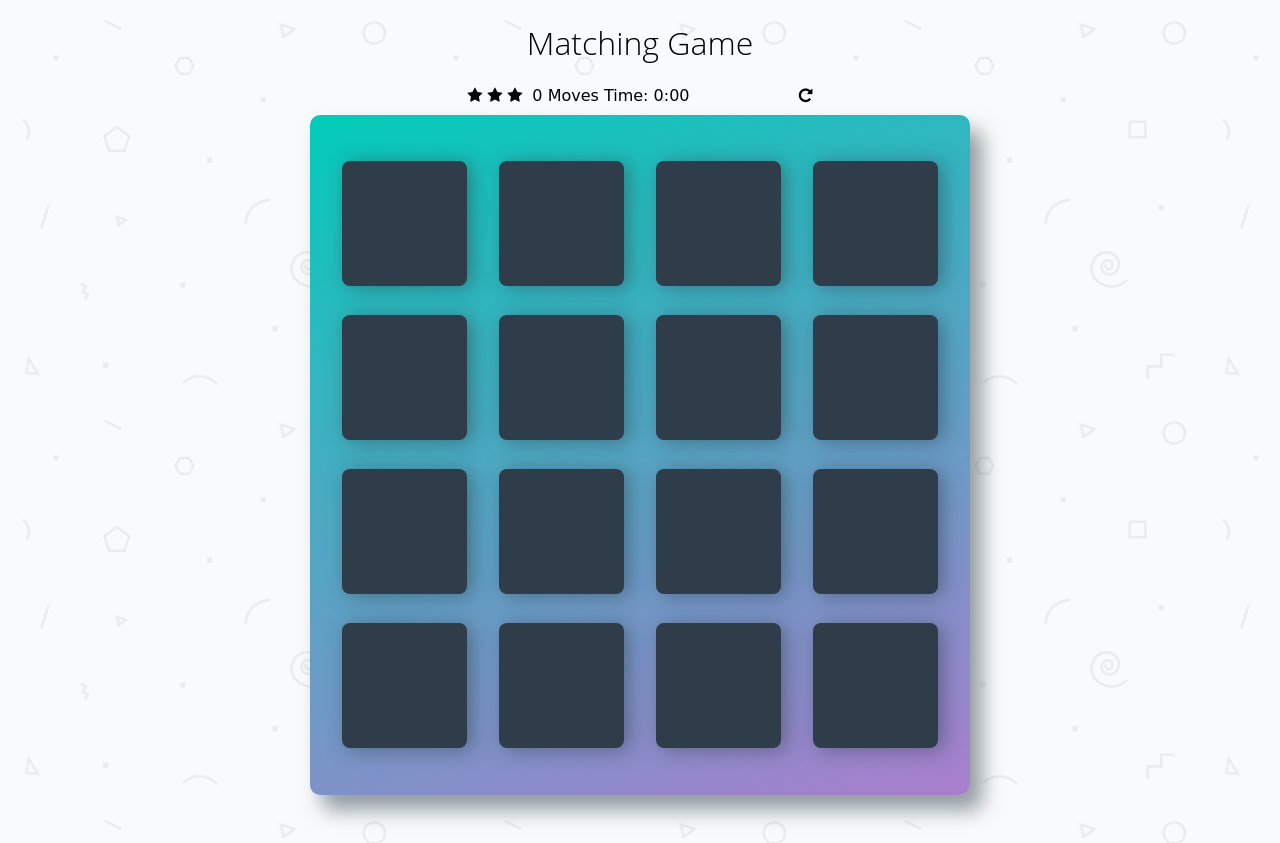
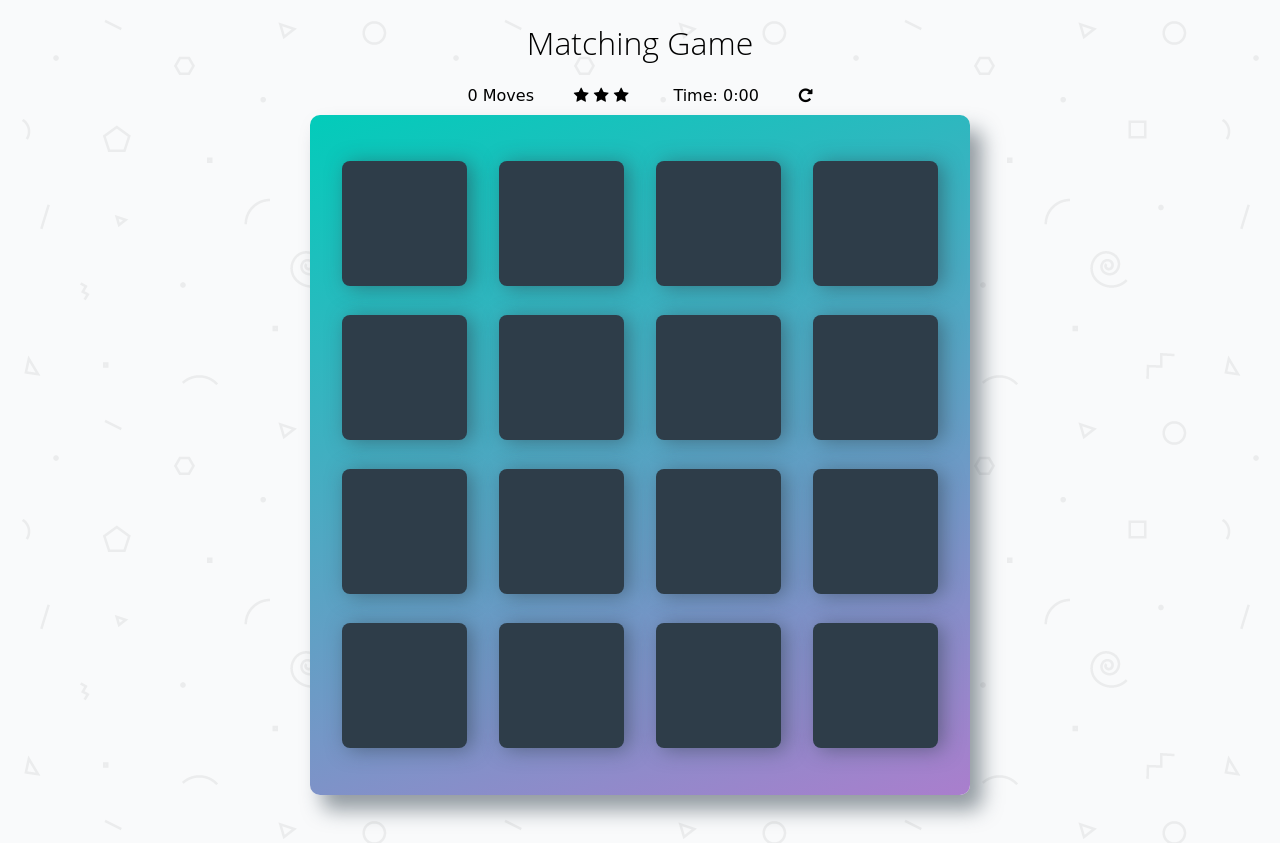
Before and after one commit to nebelriss/nd-memory-game, a plain HTML site: page index.html in a window 1280 px wide. Drawn offline with nearby package versions, Linux system fonts and the light colour scheme; a web font is replaced by a local one.

Commit message:
Optimized score header.

```diff
--- a/css/app.css
+++ b/css/app.css
@@ -105,6 +105,8 @@ h3 span {
  */
 
 .score-panel {
+  display: flex;
+  justify-content: space-between;
   text-align: left;
   width: 345px;
   margin-bottom: 10px;
@@ -123,7 +125,6 @@ h3 span {
 }
 
 .score-panel .restart {
-  float: right;
   cursor: pointer;
 }
 
--- a/index.html
+++ b/index.html
@@ -18,16 +18,17 @@
         </header>
 
         <section class="score-panel">
+          <div>
+              <span class="moves">3</span> Moves
+          </div>
         	<ul class="stars">
         		<li><i class="fa fa-star"></i></li>
         		<li><i class="fa fa-star"></i></li>
         		<li><i class="fa fa-star"></i></li>
         	</ul>
-
-          <span class="moves">3</span> Moves
-
-          Time: <span class="time">0:00</span>
-
+          <div>
+            Time: <span class="time">0:00</span>
+          </div>
           <div class="restart">
         		<i class="fa fa-repeat"></i>
         	</div>
```
